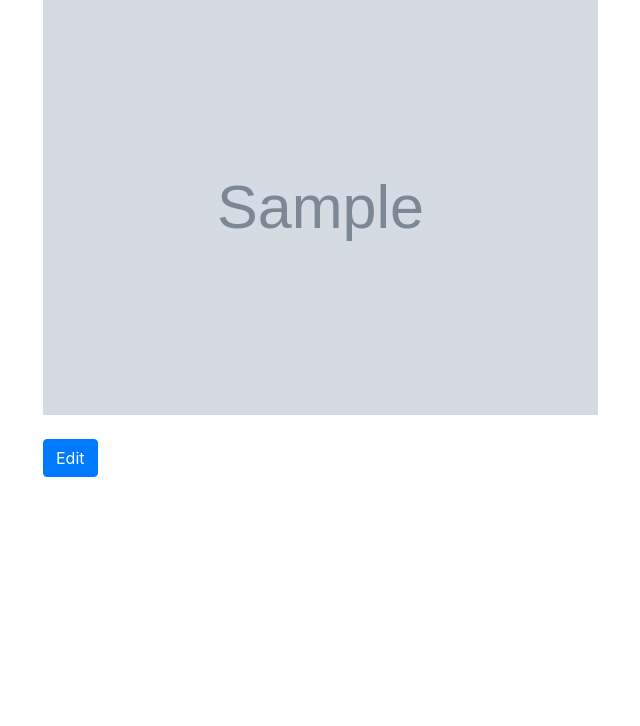
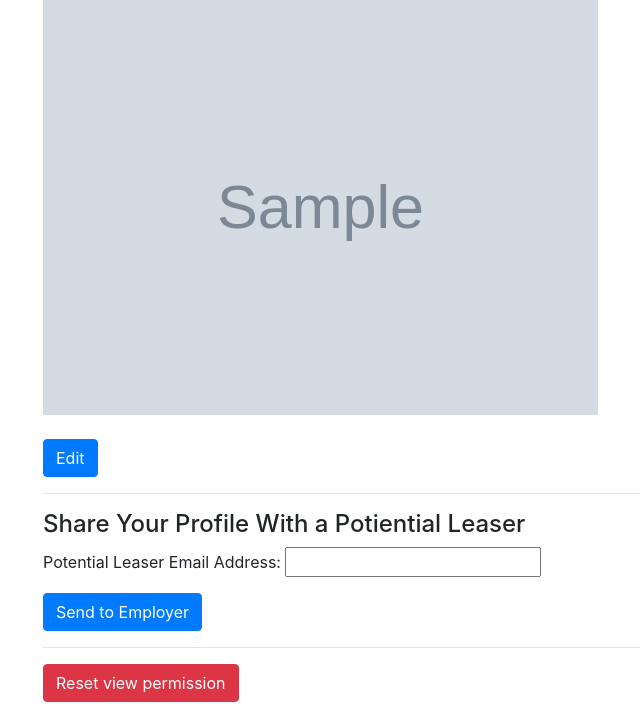
Before and after one commit to GUVHacks/GUVHacksProject, a Django app: page /profile/ in a window 1280 px wide. Shown: the part 442-1168 px from the top of the page, without its empty margins (42-682 px from the left). Before the commit the page ends 919 px from the top, so only its background shows below. Run offline with Django 3.2, Linux system fonts and the light colour scheme; a user stored in the database is signed in; tables that the repository leaves empty hold one stand-in row (values such as "Sample post"); grey boxes marked "Sample" are stand-in pictures; some libraries are stand-ins or nearby versions.

Commit message:
Added emailing with unique ID for leaser and fixed gender checkbox

```diff
--- a/core/models.py
+++ b/core/models.py
@@ -41,6 +41,9 @@ REASONS = (('health', 'Health'),
 			 ('other', 'Other')
 			)
 
+GENDERS = (('Male', 'Male'),
+			('Female', 'Female'))
+
 class Account(models.Model):
 	# Link to the Django user account
 	user = models.OneToOneField(User, on_delete=models.CASCADE)
@@ -49,7 +52,7 @@ class Account(models.Model):
 	phone = models.CharField(max_length=100) # function to verify real phone number in form?
 	address = models.CharField(max_length=256) # change to multiple lines, etc?
 	city = models.CharField(max_length=256)
-	gender = models.BooleanField(default=False) # male is false, female is true
+	gender = models.CharField(max_length=10, choices=GENDERS)
 	age = models.IntegerField()
 	country = models.CharField(max_length=256, choices=COUNTRIES)
 	profile_photo = models.FileField(null=True, upload_to="profile_photos/")
@@ -57,6 +60,8 @@ class Account(models.Model):
 
 	applied_for_lease = models.BooleanField(default=False)
 	has_lease = models.BooleanField(default=False)
+
+	share_key = models.CharField(max_length=16, blank=True, null=True)
 
 
 class Employment(models.Model):
--- a/core/templates/core/profile.html
+++ b/core/templates/core/profile.html
@@ -21,4 +21,23 @@
 
 <a href="{% url 'edit_profile' %}" class="btn btn-primary">Edit</a>
 
+<hr>
+
+<!-- generate random key -->
+<h4>Share Your Profile With a Potiential Leaser</h4>
+<form method="post">
+	{% csrf_token %}
+	<input type="hidden" name="action" value="share">
+	<p>Potential Leaser Email Address: <input type="text" name="email"></p>
+	<button type="submit" class="btn btn-primary">Send to Employer</button>
+</form>
+
+<hr>
+<!-- reset random key -->
+<form method="post">
+	{% csrf_token %}
+	<input type="hidden" name="action" value="reset">
+	<button type="submit" class="btn btn-danger">Reset view permission</button>
+</form>
+
 {% endblock %}
--- a/core/urls.py
+++ b/core/urls.py
@@ -18,4 +18,5 @@ urlpatterns = [
     url(r'^edit-financials/', EditFinancialInfoView.as_view(), name="edit-financials"),
     url(r'^lease-apply/$', views.lease_apply, name='lease-apply'),
     url(r'^join-group/$', views.join_group, name='join-group'),
+    url(r'^viewinfo/(?P<share_key>[^/]+)/$', views.leaser_view, name='leaser_view'),
 ]
--- a/core/views.py
+++ b/core/views.py
@@ -1,5 +1,7 @@
 # -*- coding: utf-8 -*-
 from __future__ import unicode_literals
+import random
+import string
 
 from django.shortcuts import render, redirect, reverse
 from django.contrib.auth import authenticate
@@ -150,10 +152,31 @@ def history(request):
 def profile(request):
 
 	profile = request.user.account
-	url = "guvhacks/media/"
 
-	context = {'profile': profile,
-			   'url': url}
+	if request.method == 'POST':
+		action = request.POST.get('action')
+		if action == 'share':
+			if profile.share_key is None:
+				profile.share_key = ''.join(random.choice(string.ascii_uppercase + string.digits) for _ in range(16))
+				print(profile.share_key)
+				profile.save()
+				# send email to leaser
+			email = request.POST.get('email')
+			print(email)
+			send_mail(
+				'Credit/Ability Score for ' + str(profile.name),
+				'View the creditability score for ' + str(profile.name) + ' here: localhost:8000/viewinfo/' + profile.share_key,
+				'mailer@creditability.com',
+				[email],
+				fail_silently=False,
+			)
+			messages.add_message(request, messages.SUCCESS, 'Message Sent!')
+		elif action == 'reset':
+			profile.share_key = ''.join(random.choice(string.ascii_uppercase + string.digits) for _ in range(16))
+			print(profile.share_key)
+			profile.save()
+
+	context = {'profile': profile}
 	return render(request, 'core/profile.html', context)
 
 
@@ -286,3 +309,16 @@ def logout(request):
     auth_logout(request)
     messages.add_message(request, messages.SUCCESS, 'Logged out successfully.')
     return redirect('/')
+
+
+def leaser_view(request, share_key):
+	print(share_key)
+	access = False
+	profile = None
+	if Account.objects.filter(share_key=share_key).exists():
+		access = True
+		profile = Account.objects.get(share_key=share_key)
+		print(profile)
+	context = {'profile': profile,
+			   'access': access}
+	return render(request, 'core/leaser_view.html', context)
```
Also changed, not shown: core/templates/core/leaser_view.html (added, +30 -0 lines), core/migrations/0019_account_share_key.py (added), core/migrations/0020_auto_20180310_0346.py (added), core/templates/core/email.html (added).
